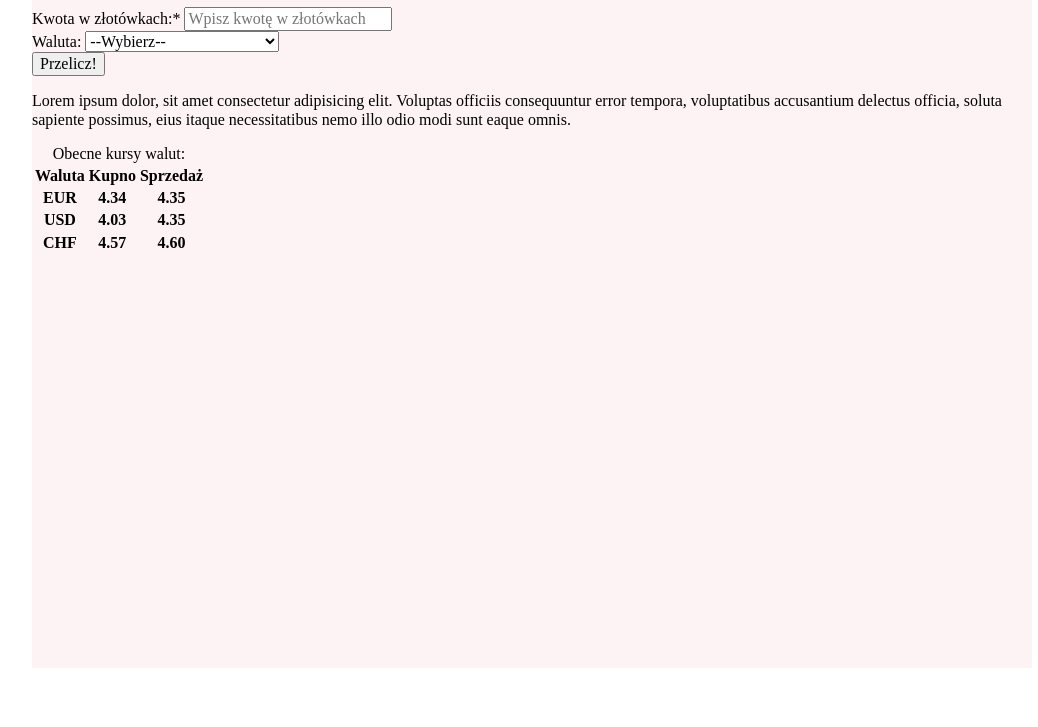
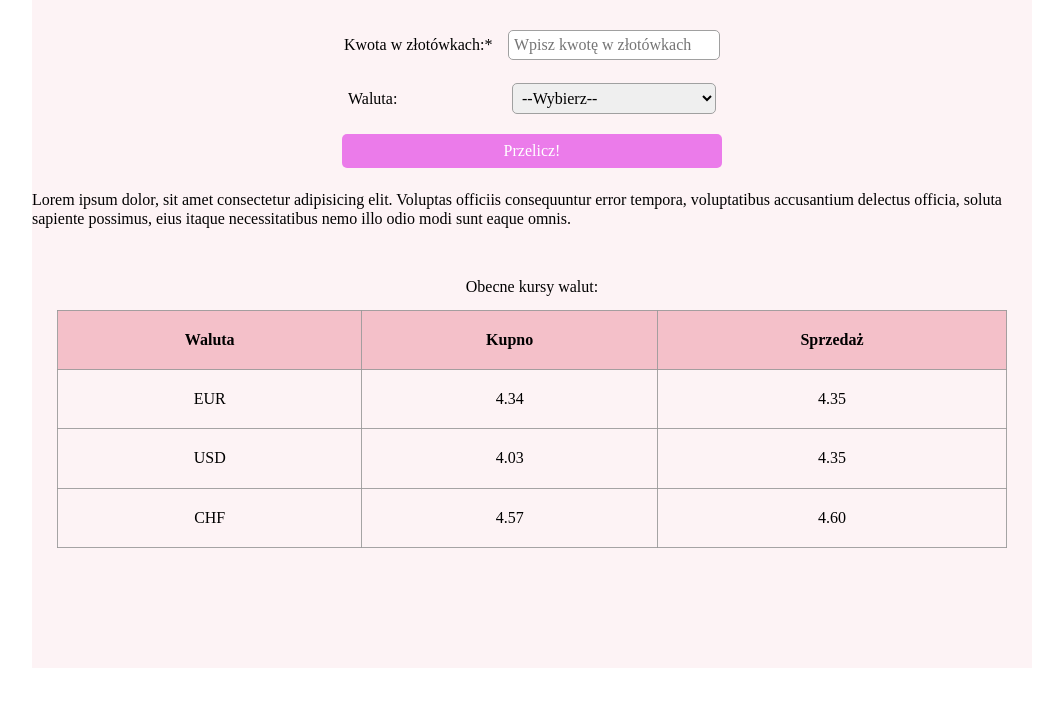
Before and after one commit to jakimieca/-FE-homework4, a plain HTML site: page index.html in a window 1280 px wide. Shown: the part 73-800 px from the top of the page, without its empty margins (108-1146 px from the left). Drawn offline with nearby package versions, Linux system fonts and the light colour scheme; the site is published under a folder, as on GitHub Pages, so addresses that start at the root find nothing.

Commit message:
Update index.html
remove "/" in css path

```diff
--- a/index.html
+++ b/index.html
@@ -10,9 +10,9 @@
         integrity="sha512-NhSC1YmyruXifcj/KFRWoC561YpHpc5Jtzgvbuzx5VozKpWvQ+4nXhPdFgmx8xqexRcpAglTj9sIBWINXa8x5w=="
         crossorigin="anonymous" referrerpolicy="no-referrer" />
     <link href="CSS/style.css" rel="stylesheet">
-    <link href="/CSS/calculator.css" rel="stylesheet">
-    <link href="/CSS/form.css" rel="stylesheet">
-    <link href="/CSS/table.css" rel="stylesheet">
+    <link href="CSS/calculator.css" rel="stylesheet">
+    <link href="CSS/form.css" rel="stylesheet">
+    <link href="CSS/table.css" rel="stylesheet">
     <script defer src="js/script.js"></script>
 </head>
 
```
